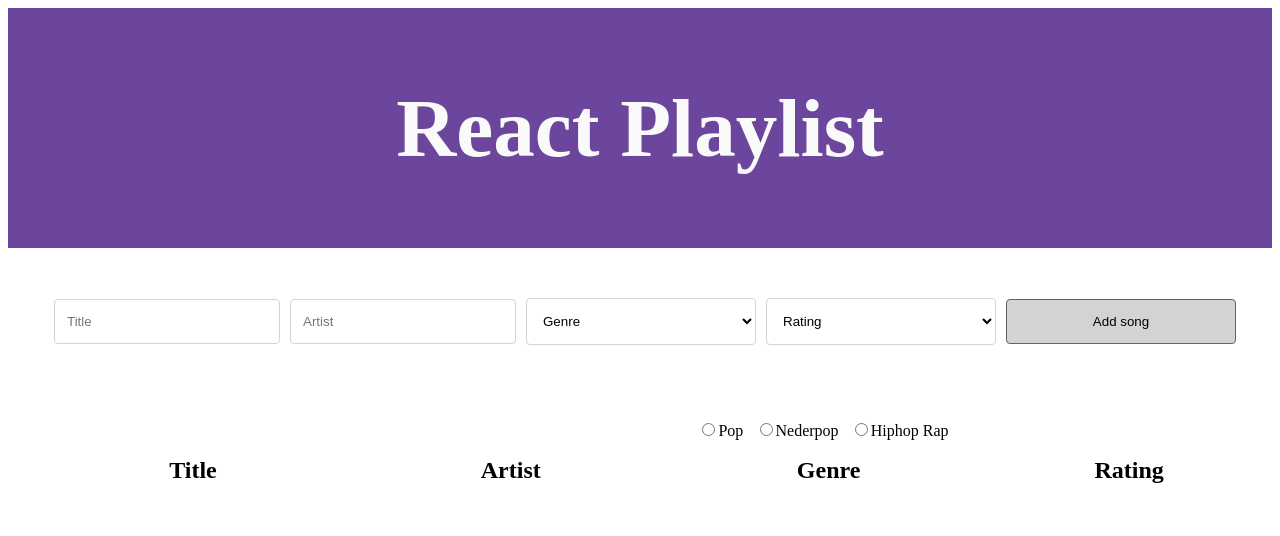
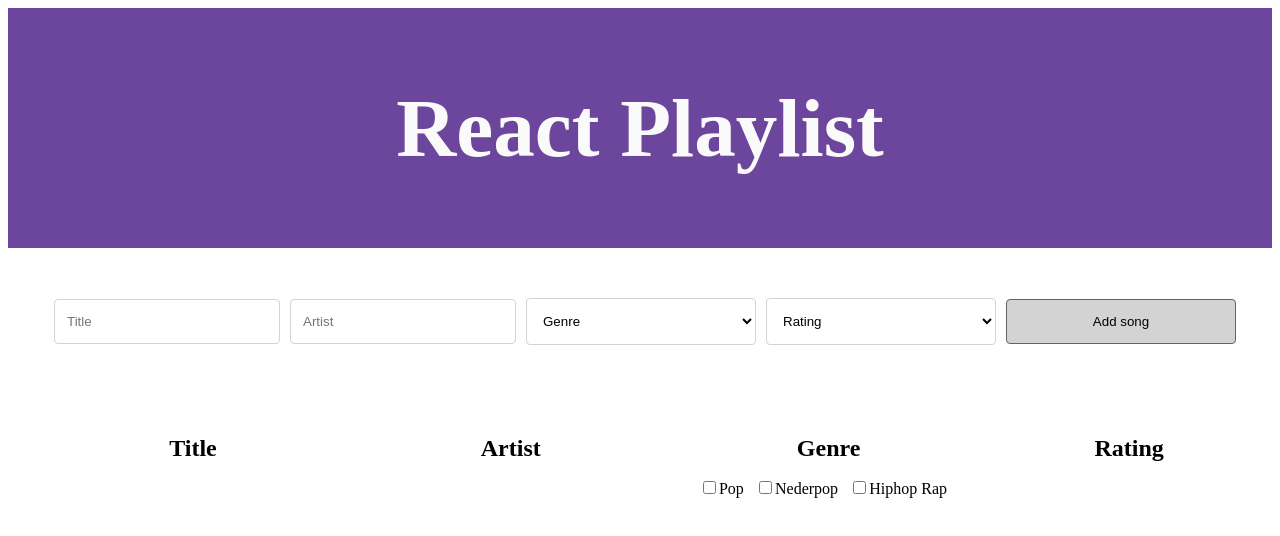
Before and after one commit to DebbySpaninks/debby_spaninks-ReactLilPlaylist, a React (Create React App) app in the folder react-playlist/: page / in a window 1280 px wide. Shown: the top 536 px of the page. Built offline with nearby package versions, Linux system fonts and the light colour scheme.

Commit message:
add checkbox and remove radiobuttons

```diff
--- a/react-playlist/src/components/FilterGenre.js
+++ b/react-playlist/src/components/FilterGenre.js
@@ -1,8 +1,8 @@
 import React from 'react';
 
-// function to display radio buttons with genre labels
+// function to filter genre
 const FilterGenre = () => {
-    // function to target songs after click genre (radiobuttons)
+    // function to target songs after click genre (checkbox)
     const handleChangeEvent = e => {
         switch (e.target.value) {
             case 'pop':
@@ -23,52 +23,14 @@ const FilterGenre = () => {
         }
     };
 
-    // add eventListener on radiobuttons
-    const addEventOnRadioButtons = document.getElementsByName('filter');
-    addEventOnRadioButtons.forEach(radio => radio.addEventListener('change', handleChangeEvent));
-
-    // function to filter word in songTitle
-    // const filterSongs = (wordInSongTitle) => {
-    //     genreTitle(wordInSongTitle);                    deze niet gebruiken!!
-    //     const filteredSongs = movies.filter(movie => movie.Title.includes(wordInSongTitle));
-    //     addSongsToDom(filteredSongs);      was: addMoviesToDom
-    // };
-
-
-
-//  make new file to split the handleChangeEvent from the radiobuttons!!!!!!!!!!!!!!!!!!!!
+    // add eventListener on checkbox
+    const addEventOnCheckbox = document.getElementsByName('checkbox');
+    addEventOnCheckbox.forEach(check => check.addEventListener('change', handleChangeEvent));
 
     return (
-        <tr class="radio-buttons">
-            {/* create empty td's, now radiobuttons and labels right above Genre */}
-            <td class="empty-td"></td>
-            <td class="empty-td"></td>
-            <td>
-                <input
-                    type="radio"
-                    id="genre-pop"
-                    name="filter"
-                    value="pop"
-                />
-                <label class="filter-label" for="genre-pop">Pop</label>
-
-                <input
-                    type="radio"
-                    id="genre-nederpop"
-                    name="filter"
-                    value="nederpop"
-                />
-                <label class="filter-label" for="genre-nederpop">Nederpop</label>
-
-                <input
-                    type="radio"
-                    id="genre-hiprap"
-                    name="filter"
-                    value="hiprap"
-                />
-                <label class="filter-label" for="genre-hiprap">Hiphop Rap</label>
-            </td>
-        </tr>
+        <div>
+            <h6> </h6>
+        </div>
     )
 }
 
--- /dev/null
+++ b/react-playlist/src/components/InputCheckbox.js
@@ -0,0 +1,39 @@
+import React from 'react';
+
+// function to display checkbox with genre labels
+const InputCheckbox = () => {
+    return (
+        <tr class="checkbox">
+            {/* create empty td's, now checkbox and labels right above Genre */}
+            <td class="empty-td"></td>
+            <td class="empty-td"></td>
+            <td>
+                <input
+                    type="checkbox"
+                    id="genre-pop"
+                    name="check"
+                    value="pop"
+                />
+                <label class="filter-label" for="genre-pop">Pop</label>
+
+                <input
+                    type="checkbox"
+                    id="genre-nederpop"
+                    name="check"
+                    value="nederpop"
+                />
+                <label class="filter-label" for="genre-nederpop">Nederpop</label>
+
+                <input
+                    type="checkbox"
+                    id="genre-hiprap"
+                    name="check"
+                    value="hiprap"
+                />
+                <label class="filter-label" for="genre-hiprap">Hiphop Rap</label>
+            </td>
+        </tr>
+    )
+}
+
+export default InputCheckbox;
--- a/react-playlist/src/components/SongTable.js
+++ b/react-playlist/src/components/SongTable.js
@@ -1,6 +1,7 @@
 import React from 'react';
 import TableHeader from './TableHeader';
 import SongTableItem from './SongTableItem';
+import InputCheckbox from './InputCheckbox'
 
 // function to display TableHeader and SongTableItem
 function SongTable(props) {
@@ -9,6 +10,7 @@ function SongTable(props) {
             <table className="table" style={{ width: "98%" }}>
                 <TableHeader />
                 <tbody>
+                    <InputCheckbox />
                     {/* manage currentValue from added songs (SongOverview)*/}
                     {props.songs.map(currentValue => {
                         // return component (SongTableItem)
--- a/react-playlist/src/styles/App.css
+++ b/react-playlist/src/styles/App.css
@@ -56,7 +56,7 @@ hr {
   margin-bottom: 1em;
 }
 
-tr.radio-buttons td.empty-td {
+tr.checkbox td.empty-td {
   background-color: white;
   padding-bottom: 0.8em;
 }
```
